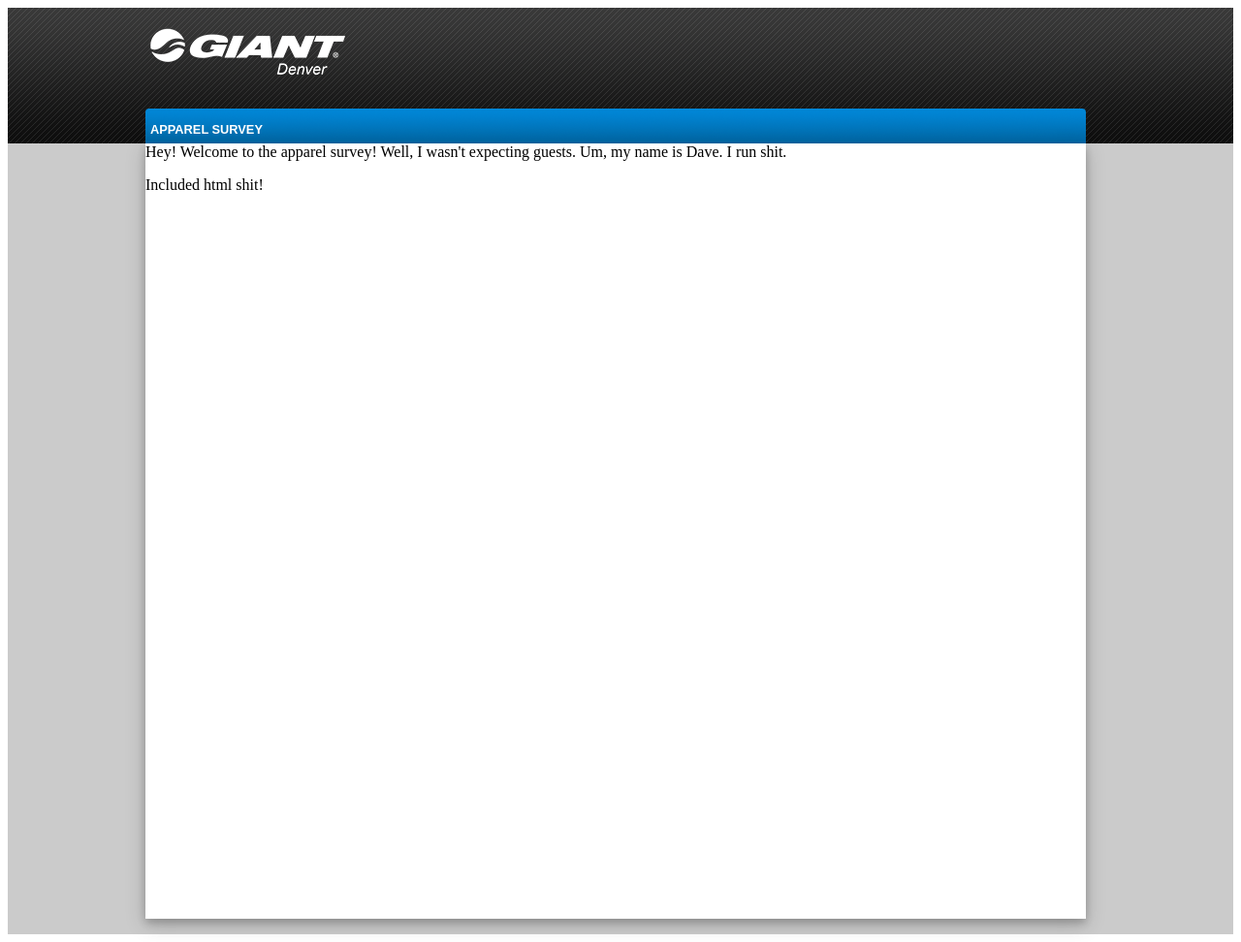
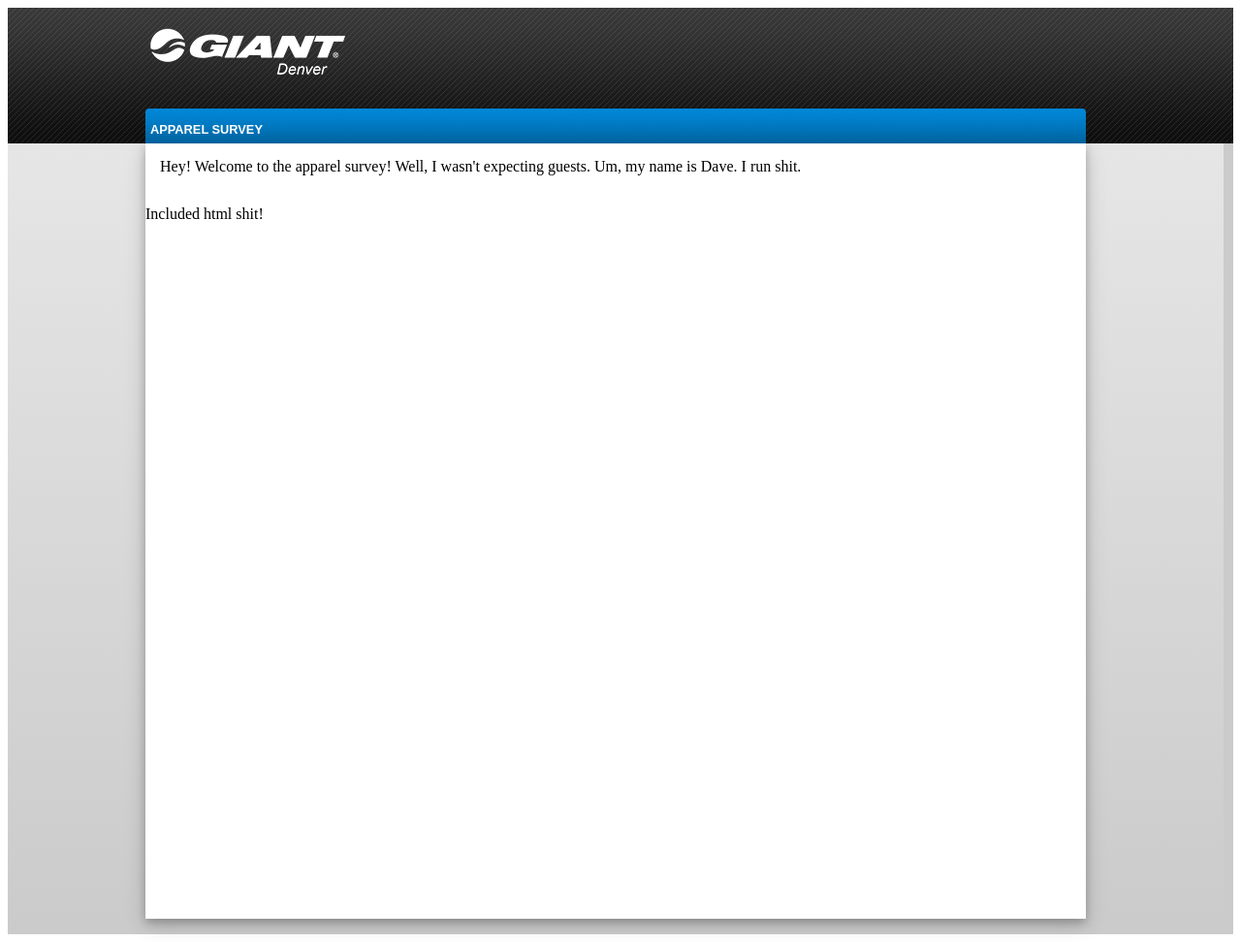
Before and after one commit to THEdavehogue/apparel-survey, a Django app: page /survey/ in a window 1280 px wide. Shown: the whole page at 97% size. Run offline with Django 3.2, Linux system fonts and the light colour scheme; some web fonts are replaced.

Commit message:
update layout for survey

```diff
--- a/survey/survey_app/static/css/giant-theme.css
+++ b/survey/survey_app/static/css/giant-theme.css
@@ -34,6 +34,7 @@
     top: -16px;
     left: -10px;
     background: #cbcbcb;
+    background: linear-gradient(#e6e6e6, #cbcbcb);
     margin-left: 10px;
 }
 
@@ -44,3 +45,9 @@
     height: 100vh;
     margin: 0 auto;
 }
+
+.text {
+    font-family: "RideLife";
+    font-size: 100%;
+    padding: 15px;
+}
--- a/survey/survey_app/templates/survey_app/home.html
+++ b/survey/survey_app/templates/survey_app/home.html
@@ -2,7 +2,7 @@
 
 {% block content %}
 
-<p>Hey! Welcome to the apparel survey! Well, I wasn't expecting guests. Um, my name is Dave. I run shit.</p>
+<p class="clearfix text">Hey! Welcome to the apparel survey! Well, I wasn't expecting guests. Um, my name is Dave. I run shit.</p>
 
 {% include "survey_app/includes/html_snippet.html" %}
 
```
